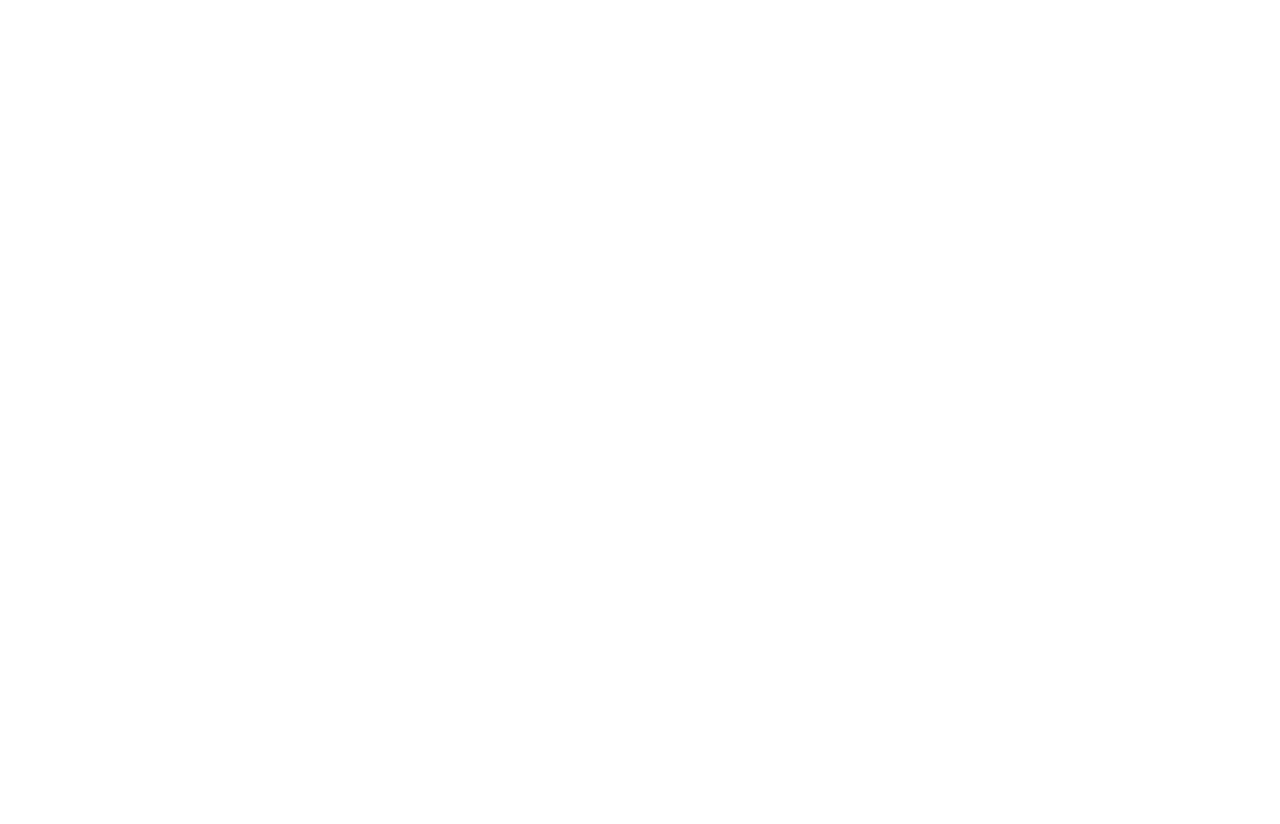
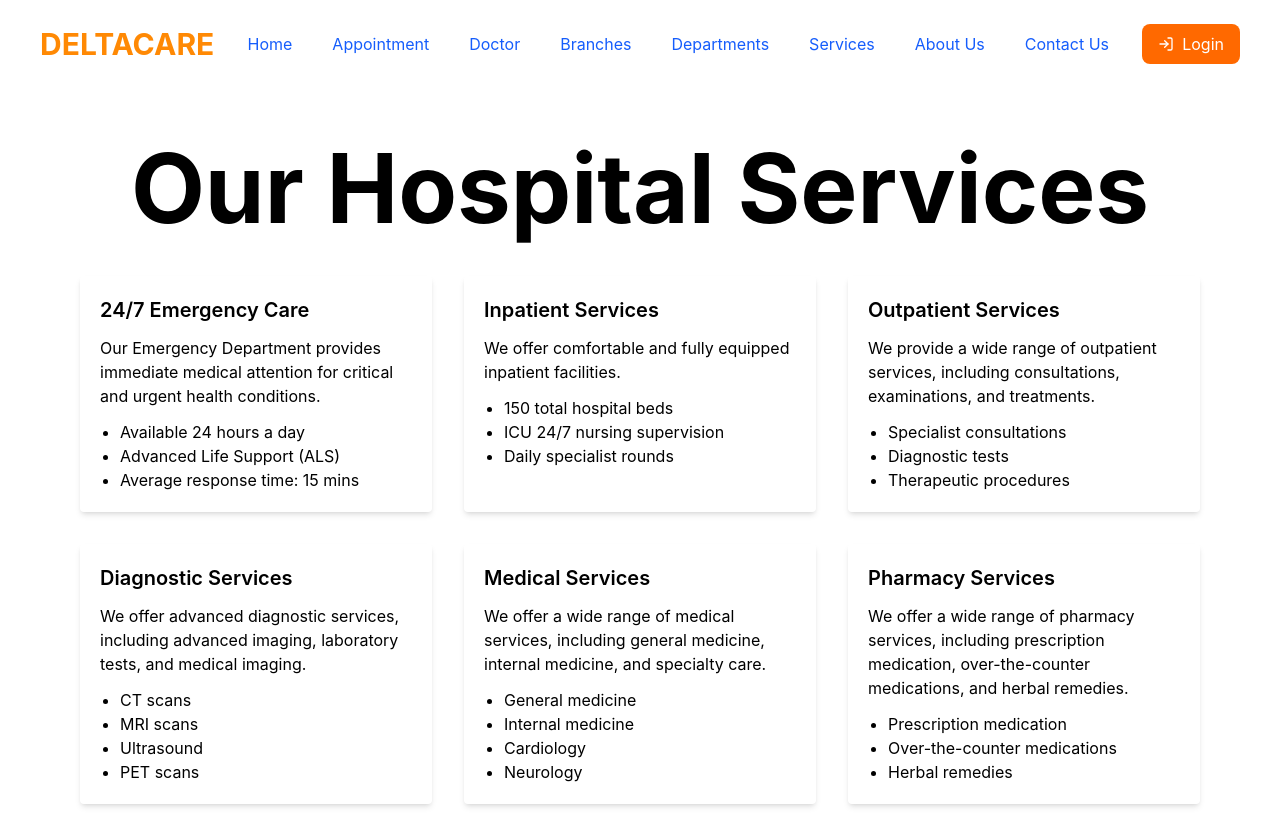
Before and after one commit to op2624685-sys/Hospital-Management-System, a React app in the folder Frontend/: page /services in a window 1280 px wide. Before the commit this address had no page. Before the commit the page ends 800 px from the top, so only its background shows below. Built offline with nearby package versions, Linux system fonts and the light colour scheme; the HTML template or start-up script is replaced by a standard one.

Commit message:
services

```diff
--- a/Frontend/src/App.jsx
+++ b/Frontend/src/App.jsx
@@ -9,6 +9,7 @@
 import Doctor from './pages/Doctor'
 import Branch from './pages/Branch'
 import Department from './pages/Department'
+import Services from './pages/Services'
 import EmergencyDepartment from './components/EmergencyDepartment'
 import Cardiology from './components/Cardiology'
 import Neurology from './components/Neurology'
@@ -24,6 +25,7 @@
       <Route path='/appointment' element={<Appointment />} />
       <Route path='/doctors' element={<Doctor />} />
       <Route path='/branches' element={<Branch />} />
+      <Route path='/services' element={<Services />} />
       {/* departments page link */}
       <Route path='departments' element={<Department />} />
       <Route path='departments/emergency' element={<EmergencyDepartment />} />
@@ -32,6 +34,7 @@
       <Route path='departments/orthopedics' element={<Orthopedics />} />
       <Route path='departments/pediatrics' element={<Pediatrics />} />
       <Route path='departments/radiology' element={<Radiology />} />
+
       {/* Auth pages link */}
       <Route path="/login" element={<Login />} />
       <Route path="/signup" element={<Signup />} />
--- /dev/null
+++ b/Frontend/src/pages/Services.jsx
@@ -0,0 +1,102 @@
+import React from 'react'
+import Header from '../components/Header'
+
+const Services = () => {
+  const services = [
+    {
+        id:1,
+      title: "24/7 Emergency Care",
+      description:
+        "Our Emergency Department provides immediate medical attention for critical and urgent health conditions.",
+      details: [
+        "Available 24 hours a day",
+        "Advanced Life Support (ALS)",
+        "Average response time: 15 mins",
+      ],
+    },
+    {
+        id:2,
+      title: "Inpatient Services",
+      description:
+        "We offer comfortable and fully equipped inpatient facilities.",
+      details: [
+        "150 total hospital beds",
+        "ICU 24/7 nursing supervision",
+        "Daily specialist rounds",
+      ],
+    },
+    {
+        id:3,
+      title: "Outpatient Services",
+      description:
+        "We provide a wide range of outpatient services, including consultations, examinations, and treatments.",
+      details: [
+        "Specialist consultations",
+        "Diagnostic tests",
+        "Therapeutic procedures",
+      ],
+    },
+    {
+        id:4,
+      title: "Diagnostic Services",
+      description:
+        "We offer advanced diagnostic services, including advanced imaging, laboratory tests, and medical imaging.",
+      details: [
+        "CT scans",
+        "MRI scans",
+        "Ultrasound",
+        "PET scans",
+      ],
+    },
+    {
+        id:5,
+      title: "Medical Services",
+      description:
+        "We offer a wide range of medical services, including general medicine, internal medicine, and specialty care.",
+      details: [
+        "General medicine",
+        "Internal medicine",
+        "Cardiology",
+        "Neurology",
+      ],
+    },
+    {
+        id:6,
+      title: "Pharmacy Services",
+      description:
+        "We offer a wide range of pharmacy services, including prescription medication, over-the-counter medications, and herbal remedies.",
+      details: [
+        "Prescription medication",
+        "Over-the-counter medications",
+        "Herbal remedies",
+      ],
+    },
+  ];
+
+  return (
+    <div className='mt-20 px-20 py-5'>
+      <Header />
+
+      <div className='text-center m-10'>
+        <h2 className='text-8xl font-bold'>Our Hospital Services</h2>
+      </div>
+
+      <div className='grid md:grid-cols-3 gap-8'>
+        {services.map((service, id) => (
+          <div key={id} className='service-card p-5 shadow-md rounded'>
+            <h3 className='text-xl font-semibold'>{service.title}</h3>
+            <p className='my-3'>{service.description}</p>
+
+            <ul className='list-disc pl-5'>
+              {service.details.map((item, i) => (
+                <li key={i}>{item}</li>
+              ))}
+            </ul>
+          </div>
+        ))}
+      </div>
+    </div>
+  )
+}
+
+export default Services
```
